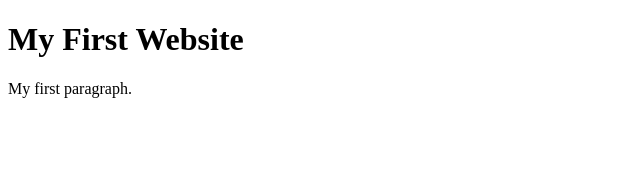
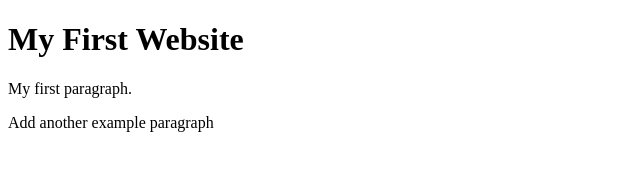
Before and after one commit to diegoDevG/codersrank-practice, a website: page index.html in a window 1280 px wide. Shown: the whole page, without its empty margins (0-640 px from the left). Drawn offline with Linux system fonts and the light colour scheme.

Commit message:
Just configuring space

```diff
--- a/index.html
+++ b/index.html
@@ -7,6 +7,7 @@
 
     <h1>My First Website</h1>
     <p>My first paragraph.</p>
+    <p>Add another example paragraph</p>
 
   </body>
 </html>
```
